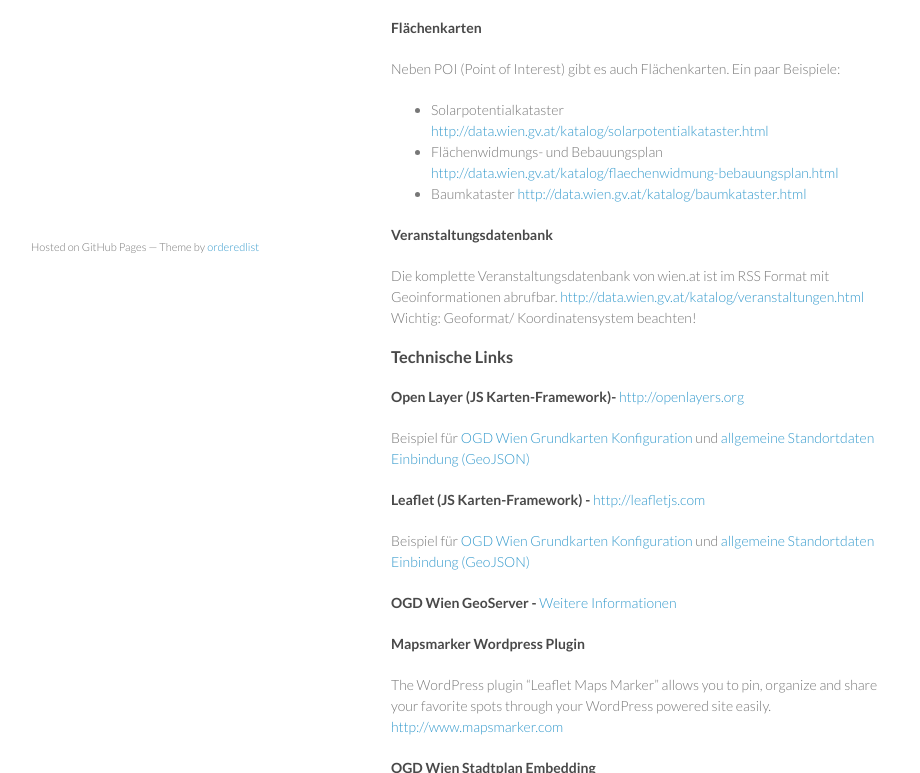
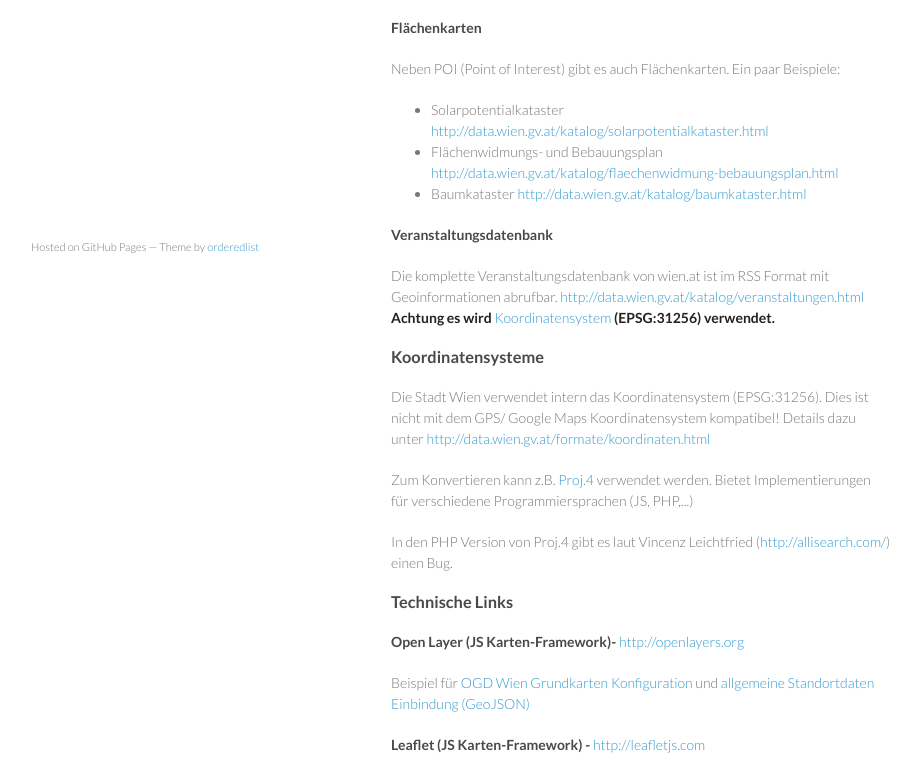
Before and after one commit to sindre/ogdwien, a plain HTML site: page geo.html in a window 1280 px wide. Shown: the part 474-1247 px from the top of the page, without its empty margins (179-1099 px from the left). Drawn offline with Linux system fonts and the light colour scheme.

Commit message:
Koordinatensysteme

```diff
--- a/geo.html
+++ b/geo.html
@@ -43,8 +43,12 @@
         </ul>
         <h4>Veranstaltungsdatenbank</h4>
         <p>Die komplette Veranstaltungsdatenbank von wien.at ist im RSS Format mit Geoinformationen abrufbar. <a href="http://data.wien.gv.at/katalog/veranstaltungen.html">http://data.wien.gv.at/katalog/veranstaltungen.html</a><br>
-        Wichtig: Geoformat/ Koordinatensystem beachten!
+        <strong>Achtung es wird <a href="#Koordinatensysteme">Koordinatensystem</a> (EPSG:31256) verwendet.</strong>
         </p>
+        <h3 id="Koordinatensysteme">Koordinatensysteme</h3>
+        <p>Die Stadt Wien verwendet intern das Koordinatensystem (EPSG:31256). Dies ist nicht mit dem GPS/ Google Maps Koordinatensystem kompatibel! Details dazu unter <a href="http://data.wien.gv.at/formate/koordinaten.html">http://data.wien.gv.at/formate/koordinaten.html</a></p>
+        <p>Zum Konvertieren kann z.B. <a href="http://trac.osgeo.org/proj/">Proj.4</a> verwendet werden. Bietet Implementierungen für verschiedene Programmiersprachen (JS, PHP,...)</p>
+        <p>In den PHP Version von Proj.4 gibt es laut Vincenz Leichtfried (<a href="http://allisearch.com/">http://allisearch.com/</a>) einen Bug.</p>
         <h3>Technische Links</h3>
         <h4>Open Layer (JS Karten-Framework)- <a href="http://openlayers.org/">http://openlayers.org</a></h4>
         <p>Beispiel für <a href="http://dev.openlayers.org/releases/OpenLayers-2.12/examples/mobile-wmts-vienna.html#x=1823849.418472&y=6143760.7879735&z=12">OGD Wien Grundkarten Konfiguration</a>
```
